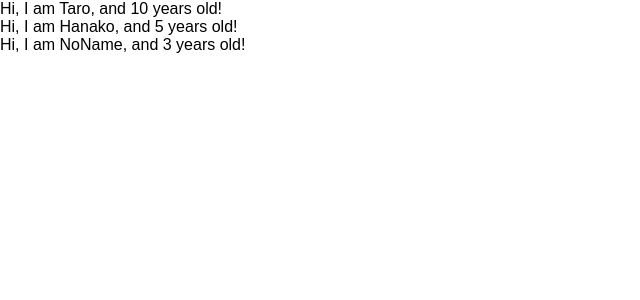
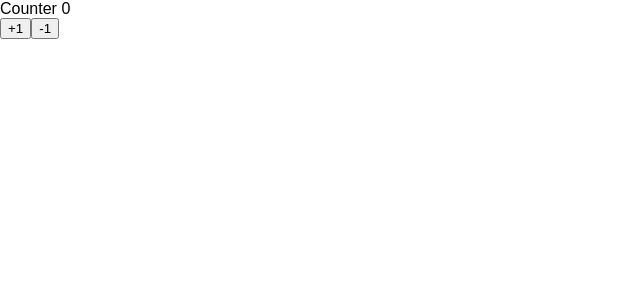
Before and after one commit to gheymmm/udemy-react-redux-crud-application, a React (Create React App) app: page / in a window 1280 px wide. Shown: the top 300 px of the page, without its empty margins (0-640 px from the left). Built offline with nearby package versions, Linux system fonts and the light colour scheme.

Commit message:
learn state and setState

```diff
--- a/src/App.js
+++ b/src/App.js
@@ -1,41 +1,31 @@
-import React from 'react';
-import PropTypes from 'prop-types';
+import React, { Component } from 'react';
 
-const App = () => {
-  const profiles = [
-    {
-      name: 'Taro',
-      age: 10,
-    },
-    {
-      name: 'Hanako',
-      age: 5,
-    },
-    {
-      name: "NoName",
-      age: 3
-    }
-  ];
-  return (
-    <div>
-      {profiles.map((profile, index) => {
-        return <User name={profile.name} age={profile.age} key={index} />;
-      })}
-    </div>
-  );
-};
+const App = () => <Counter></Counter>;
 
-const User = (props) => {
-  return (
-    <div>
-      Hi, I am {props.name}, and {props.age} years old!
-    </div>
-  );
-};
+class Counter extends Component {
+  constructor(props) {
+    super(props);
+    this.state = { count: 0 };
+  };
 
-User.propTypes = {
-  name: PropTypes.string,
-  age: PropTypes.number.isRequired
+  handlePlusButton = () => {
+    this.setState({ count: this.state.count + 1 });
+  };
+
+  handleMinusButton = () => {
+    this.setState({ count: this.state.count - 1});
+  }
+
+  render() {
+    console.log("render");
+    return (
+      <React.Fragment>
+        <div>Counter {this.state.count}</div>
+        <button onClick={this.handlePlusButton}>+1</button>
+        <button onClick={this.handleMinusButton}>-1</button>
+      </React.Fragment>
+    );
+  }
 }
 
 export default App;
```
